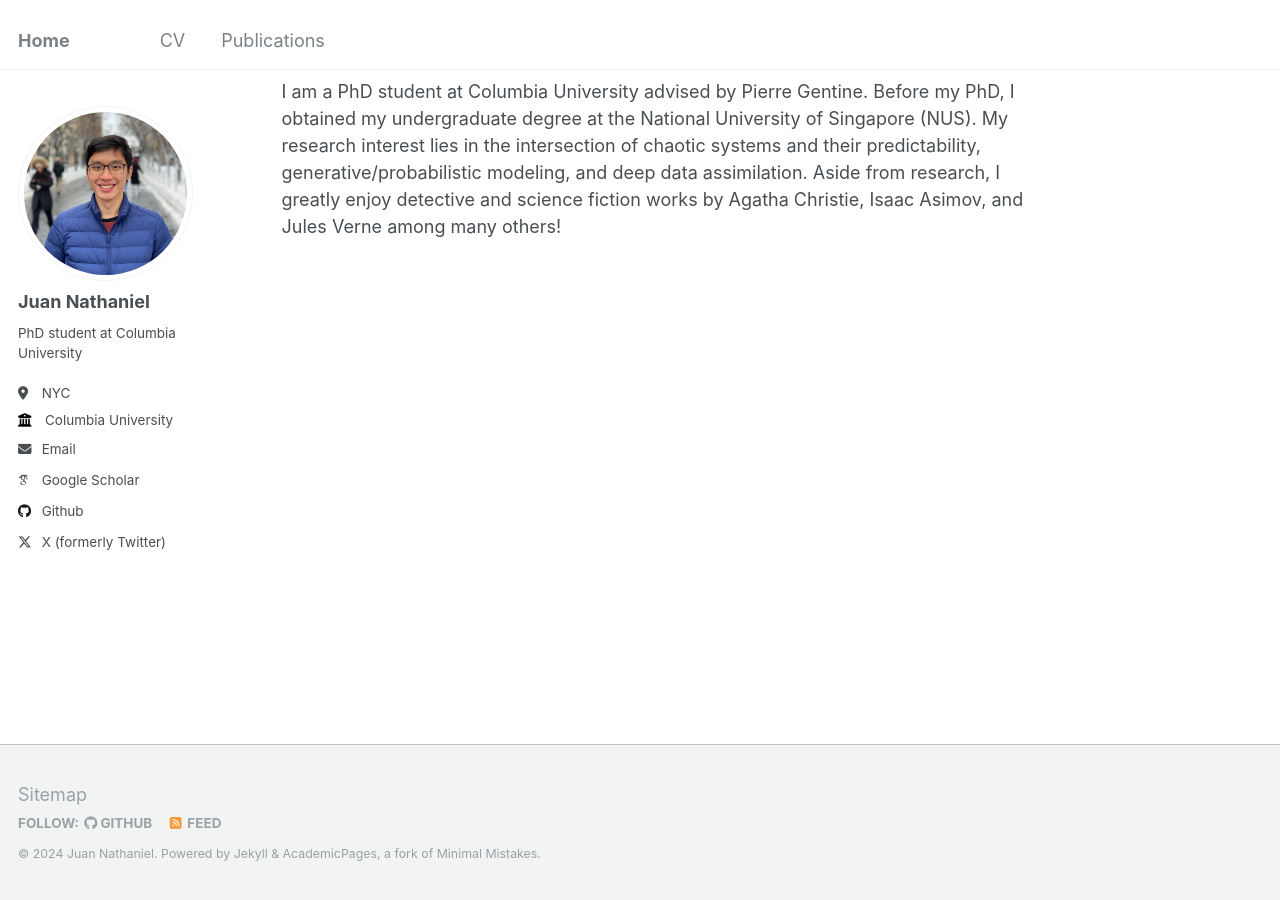
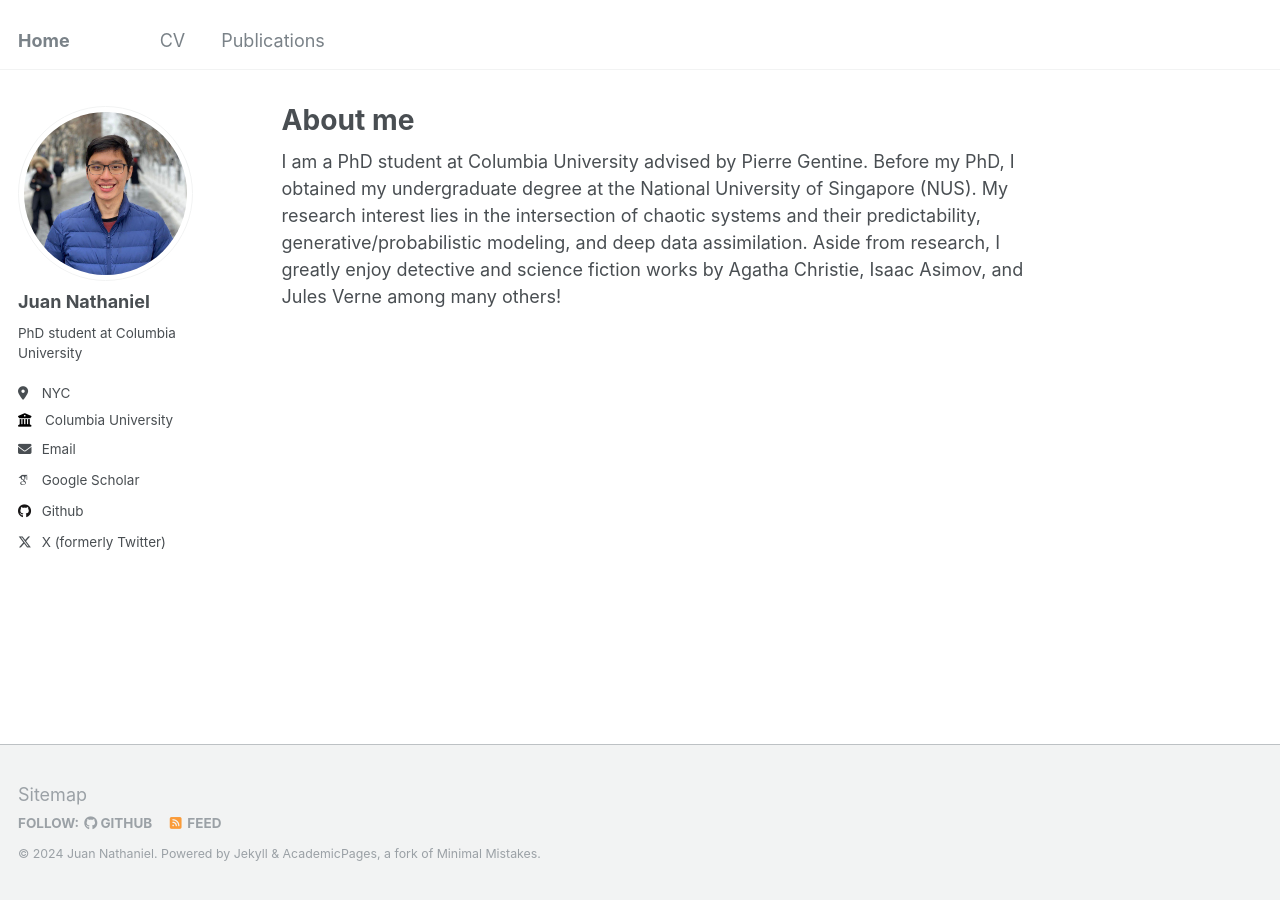
Before and after one commit to juannat7/juannat7.github.io, a Jekyll site: the page built from _pages/about.md, in a window 1280 px wide. Built offline with Jekyll 4.4.1, drawn with Linux system fonts in a browser that asks for light colours; some web fonts are replaced.

Commit message:
fix banner

```diff
--- a/_sass/_base.scss
+++ b/_sass/_base.scss
@@ -9,7 +9,7 @@ html {
 
 body {
   margin: 0;
-  // padding: $masthead-height 0 0;
+  padding: 70px 0 0;
   padding-bottom: 9em;
   color: $text-color;
   font-family: $global-font-family;
```
